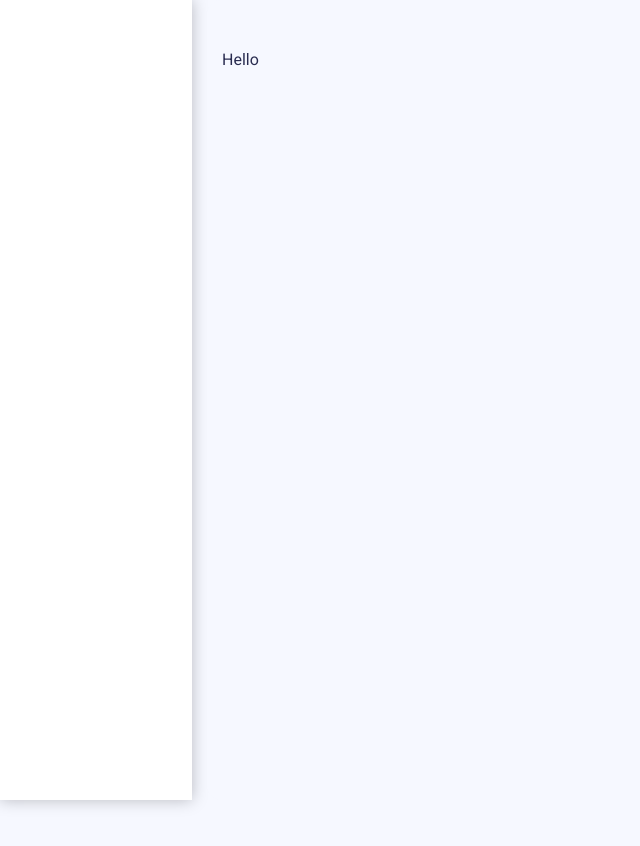
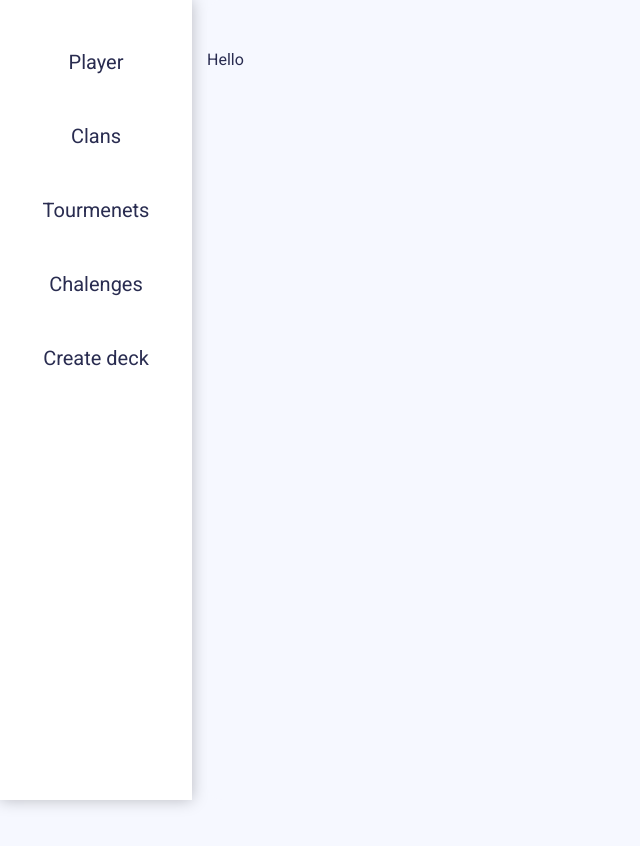
Before and after one commit to antoncherednichenko/CR-stat, a React (Create React App) app: page / in a window 1280 px wide. Shown: the top 846 px of the page, without its empty margins (0-640 px from the left). Built offline with nearby package versions, Linux system fonts and the light colour scheme.

Commit message:
add link component

```diff
--- a/src/components/global/dashboard/Dashboard.tsx
+++ b/src/components/global/dashboard/Dashboard.tsx
@@ -1,13 +1,22 @@
-import { FC } from "react";
+import { FC, useState } from "react";
+import AppLink from "../../../ui/AppLink/AppLink";
 import style from './Dashboard.module.scss'
 
 
 const Dashboard: FC = () => {
+    const [isActive, setIsActive] = useState(false)
+    const changeLink = () => {
+        setIsActive(true)
+    }
 
     return (
         <>
             <div className={style.dashboard}>
-
+                <AppLink clickHadler={changeLink} isActive={isActive} path="/">Player</AppLink>
+                <AppLink clickHadler={changeLink} isActive={isActive} path="/">Clans</AppLink>
+                <AppLink clickHadler={changeLink} isActive={isActive} path="/">Tourmenets</AppLink>
+                <AppLink clickHadler={changeLink} isActive={isActive} path="/">Chalenges</AppLink>
+                <AppLink clickHadler={changeLink} isActive={isActive} path="/">Create deck</AppLink>
             </div>
         </>
     )
--- a/src/components/global/layout/Layout.module.scss
+++ b/src/components/global/layout/Layout.module.scss
@@ -11,9 +11,6 @@
     min-height: 100vh;
     overflow-y: auto;
     padding-top: 50px;
-    backdrop-filter: blur(30px);
     border-radius: 15px;
     background: $primary-perple;
-
-    @include container;
 }
--- a/src/pages/Home/Home.tsx
+++ b/src/pages/Home/Home.tsx
@@ -1,6 +1,5 @@
-import { FC, useEffect } from "react";
+import { FC } from "react";
 import Layout from "../../components/global/layout/Layout";
-import { useTypedDispatch, useTypedSelector } from "../../hooks/hooks";
 
 const Home: FC = () => {
     return (
--- /dev/null
+++ b/src/ui/AppLink/AppLink.module.scss
@@ -0,0 +1,13 @@
+@import '../../styles/vars.scss';
+
+.app_link {
+    font-size: 20px;
+    color: $primary-black;
+    &:hover {
+        text-decoration: underline;
+    }
+}
+.active {
+    color: $primary-blue;
+    text-decoration: underline;
+}
--- /dev/null
+++ b/src/ui/AppLink/AppLink.tsx
@@ -0,0 +1,26 @@
+import React, { FC, useEffect, useState } from "react";
+import { Link } from "react-router-dom";
+import style from './AppLink.module.scss'
+
+interface IAppLink {
+    path: string,
+    children: React.ReactNode,
+    isActive: boolean,
+    clickHadler: Function
+}
+
+const AppLink: FC<IAppLink> = ({path, children, isActive = false, clickHadler}) => {
+    const [styleList, setStyleList] = useState([style.app_link])
+    useEffect(() => {
+        if(isActive) { setStyleList(prev => prev.concat(style.active)) }
+        return
+    }, [isActive])
+
+    return (
+        <>
+            <Link onClick={() => clickHadler()} className={styleList.join(' ')} to={path}>{children}</Link>
+        </>
+    )
+}
+
+export default AppLink
```
